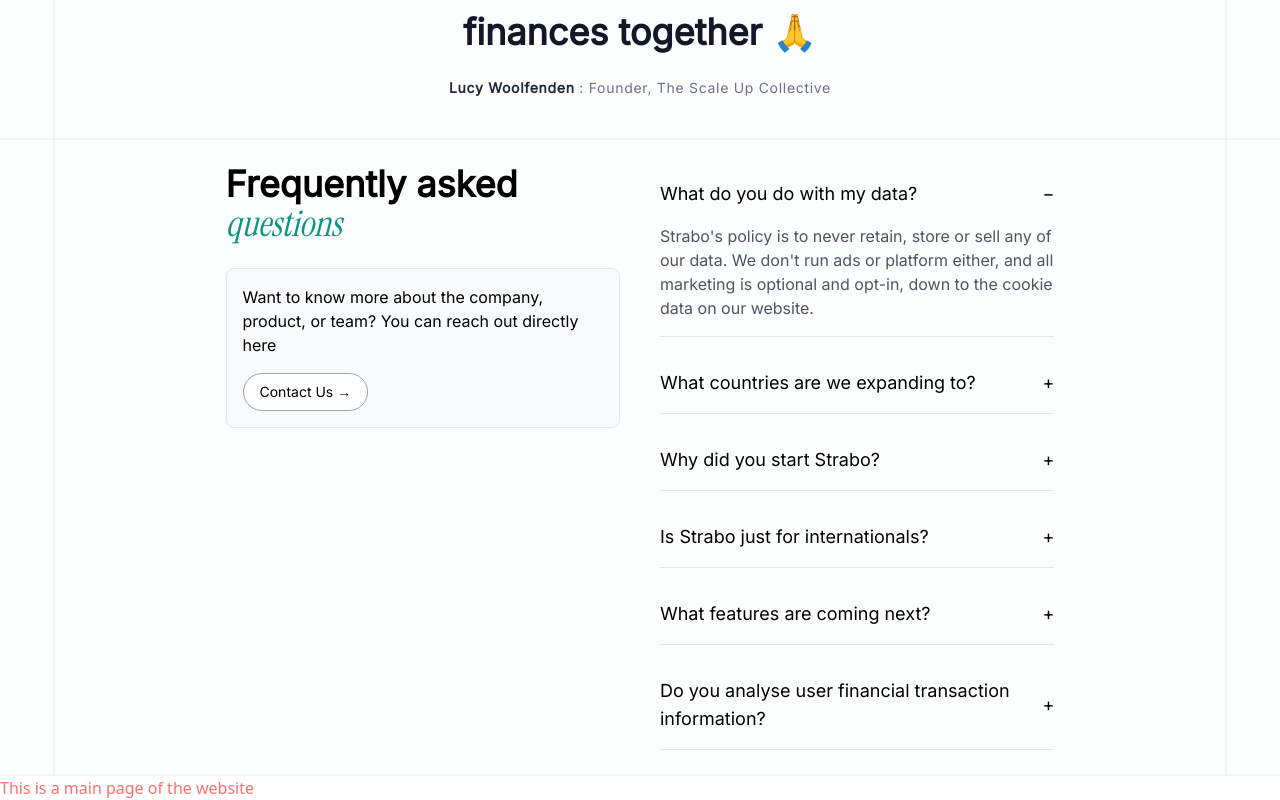
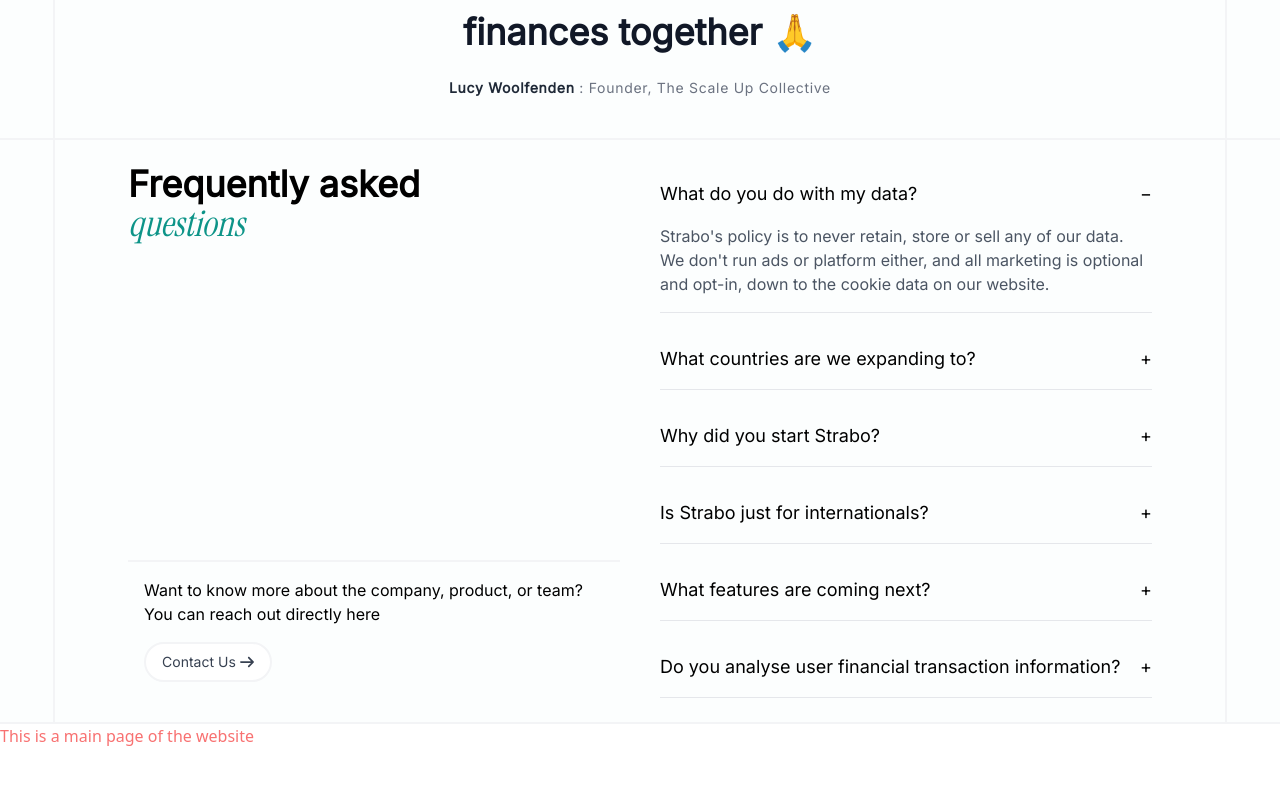
Before and after one commit to hasnain23233/strabo_website, a React (Vite) app: page / in a window 1280 px wide. Shown: the part 4841-5641 px from the top of the page. After the commit the page ends 5589 px from the top, so only its background shows below. Built offline with nearby package versions, Linux system fonts and the light colour scheme; a web font is replaced by a local one.

Commit message:
update the code

```diff
--- a/src/components/FaqSection.jsx
+++ b/src/components/FaqSection.jsx
@@ -1,4 +1,6 @@
 import React, { useState } from "react";
+import { FontAwesomeIcon } from '@fortawesome/react-fontawesome';
+import { faAnglesLeft, faUser, faArrowRight } from '@fortawesome/free-solid-svg-icons';
 
 const faqData = [
     {
@@ -44,13 +46,15 @@
     return (
         <div className="max-w-6xl mx-auto p-6 grid md:grid-cols-2 gap-10 font-inter">
             {/* Left Side */}
-            <div>
-                <h2 className="text-4xl font-semibold">Frequently asked</h2>
-                <p className="text-teal-600 italic text-4xl mb-6 font-instrument">questions</p>
-                <div className="bg-gray-50 border rounded-lg p-4">
+            <div className="flex flex-col justify-between">
+                <div>
+                    <h2 className="text-4xl font-semibold">Frequently asked</h2>
+                    <p className="text-teal-600 italic text-4xl mb-6 font-instrument">questions</p>
+                </div>
+                <div className="border-t-2 border-gray-100 p-4">
                     <p className="mb-4">Want to know more about the company, product, or team? You can reach out directly here</p>
-                    <button className="bg-white border border-gray-400 rounded-full px-4 py-2 text-sm hover:shadow">
-                        Contact Us →
+                    <button className="bg-white border-2 text-gray-700 border-gray-100 rounded-full px-4 py-2 text-sm hover:shadow">
+                        Contact Us <FontAwesomeIcon icon={faArrowRight} />
                     </button>
                 </div>
             </div>
--- a/src/pages/home..jsx
+++ b/src/pages/home..jsx
@@ -308,7 +308,7 @@
             </div>
             <div className=' border-b-2 w-full border-gray-100 m-auto '>
                 <div className='border-x-2 border-gray-100 w-11/12 m-auto'>
-                    <div className='w-9/12  m-auto '>
+                    <div className='w-11/12  m-auto '>
                         <FaqSection />
                     </div>
                 </div>
```
